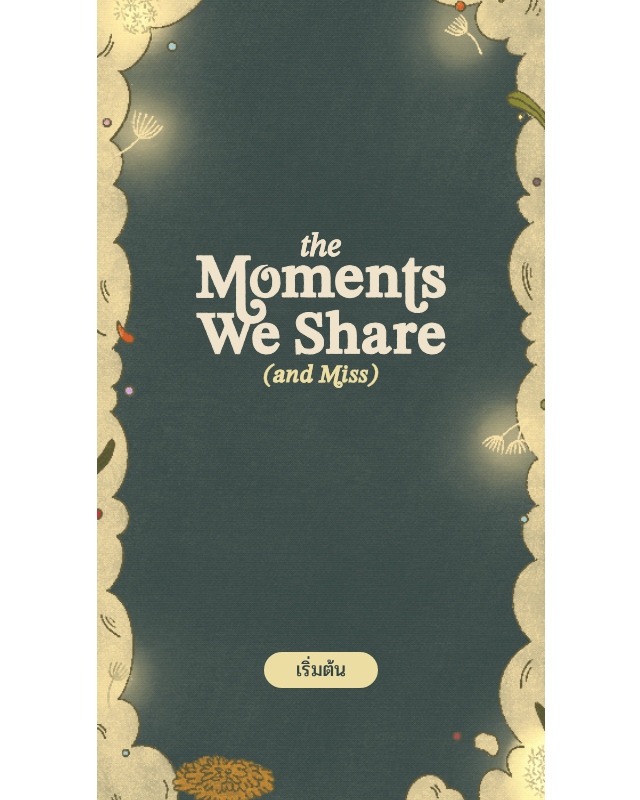
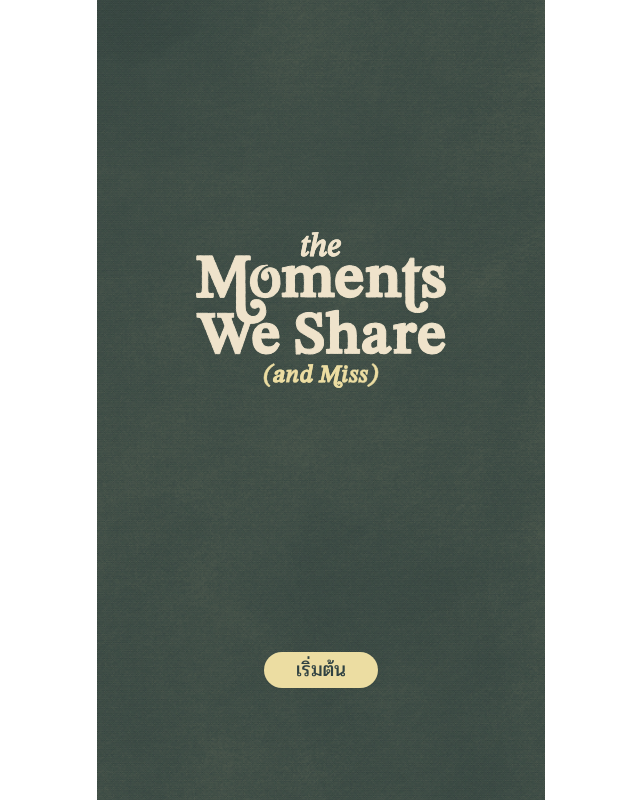
Before and after one commit to mekintown/moments-we-share-and-miss, a Next.js app: page / in a window 1280 px wide. Shown: the whole page, without its empty margins (319-959 px from the left). Built offline with nearby package versions, Linux system fonts and the light colour scheme.

Commit message:
add new component

```diff
--- a/src/components/AnimatedImage.tsx
+++ b/src/components/AnimatedImage.tsx
@@ -2,7 +2,6 @@
 
 import { backgroundMapConfig } from "@/configs/bg-config";
 import { cn } from "@/lib/utils";
-import { AnimatePresence, motion } from "framer-motion";
 import { StaticImport } from "next/dist/shared/lib/get-img-props";
 import Image, { ImageProps } from "next/image";
 import { useEffect, useState } from "react";
@@ -25,7 +24,7 @@ const AnimatedImage = ({
     if (src !== currentSrc) {
       setAttachPreload(true);
     }
-  }, [currentSrc, src]);
+  }, [src, currentSrc]);
 
   return (
     <>
@@ -33,38 +32,29 @@ const AnimatedImage = ({
         <Image
           src={src}
           alt={`attached-preload-${alt}`}
-          priority={true}
+          priority
           onLoad={() => {
             setCurrentSrc(src);
+            setAttachPreload(false);
           }}
           {...props}
-          className={cn(props.className, "-z-[100]")}
+          className={cn(props.className, "hidden")}
         />
       )}
-      <AnimatePresence mode="popLayout">
-        <motion.div
-          key={currentSrc}
-          initial={{ opacity: 1 }}
-          exit={{ opacity: 0 }}
-          transition={{ duration: 0.5, ease: "easeInOut" }}
-          onAnimationComplete={() => {
-            setTimeout(() => {
-              setAttachPreload(false);
-            }, 1500);
-          }}
-        >
-          <Image src={currentSrc} alt={alt} {...props} />
-        </motion.div>
-      </AnimatePresence>
+
+      {/* Main image shows "currentSrc" so no flash */}
+      <Image src={currentSrc} alt={alt} {...props} />
+
+      {/* Preload any additional images */}
       {preloadSrcs?.map((source: string | StaticImport) => (
         <Image
           key={`preload-${source}`}
           src={source}
           alt={`preload-${alt}`}
           loading="eager"
-          priority={true}
+          priority
+          className="hidden"
           {...props}
-          className="hidden"
         />
       ))}
     </>
--- a/src/components/AnimatedVideo.tsx
+++ b/src/components/AnimatedVideo.tsx
@@ -2,12 +2,11 @@
 
 import { backgroundMapConfig } from "@/configs/bg-config";
 import { cn } from "@/lib/utils";
-import { AnimatePresence, motion } from "framer-motion";
 import { useEffect, useState } from "react";
 
 interface AnimatedVideoProps {
   src: string;
-  onEnd: () => void;
+  onEnd?: () => void;
   className?: string;
   preloadSrcs: (typeof backgroundMapConfig)[keyof typeof backgroundMapConfig]["imagesPreload"];
 }
@@ -21,57 +20,42 @@ const AnimatedVideo = ({
   const [currentSrc, setCurrentSrc] = useState(src);
   const [attachPreload, setAttachPreload] = useState(false);
 
+  // If src changes, preload the new video hidden
   useEffect(() => {
     if (src !== currentSrc) {
       setAttachPreload(true);
     }
-  }, [currentSrc, src]);
+  }, [src, currentSrc]);
 
   return (
     <>
       {attachPreload && (
         <video
-          className={cn(props.className, "-z-[100] hidden")}
+          className={cn(props.className, "hidden")}
           onLoadedData={() => {
             setCurrentSrc(src);
+            setAttachPreload(false);
           }}
         >
-          <source src={src} {...props} />
+          <source src={src} />
         </video>
       )}
-      <AnimatePresence mode="popLayout">
-        <motion.div
-          key={currentSrc}
-          initial={{ opacity: 1 }}
-          exit={{ opacity: 0 }}
-          transition={{ duration: 0.5, ease: "easeInOut" }}
-          onAnimationComplete={() => {
-            setTimeout(() => {
-              setAttachPreload(false);
-            }, 1500);
-          }}
-        >
+
+      {/* Main video uses currentSrc so we only switch once new is preloaded */}
       <video
         muted
         playsInline
         autoPlay
+        onEnded={onEnd}
+        className={cn(props.className, "absolute inset-0")}
         {...props}
-            className="absolute w-full h-full inset-0"
-            onEnded={() => {
-              onEnd();
-            }}
       >
         <source src={currentSrc} />
       </video>
-        </motion.div>
-      </AnimatePresence>
+
+      {/* Preload any additional sources */}
       {preloadSrcs?.map((source: string) => (
-        <video
-          key={`preload-${source}`}
-          preload={source}
-          {...props}
-          className="hidden"
-        >
+        <video key={`preload-${source}`} preload="auto" className="hidden">
           <source src={source} />
         </video>
       ))}
--- /dev/null
+++ b/src/components/BackgroundLayer.tsx
@@ -0,0 +1,54 @@
+"use client";
+
+import { motion } from "framer-motion";
+import AnimatedVideo from "./AnimatedVideo";
+import AnimatedImage from "./AnimatedImage";
+
+interface BackgroundLayerProps {
+  isVideo: boolean;
+  src: string;
+  preloadSrcs?: string[];
+  onVideoEnd?: () => void;
+}
+
+const BackgroundLayer = ({
+  isVideo,
+  src,
+  preloadSrcs,
+  onVideoEnd,
+}: BackgroundLayerProps) => {
+  return (
+    <motion.div
+      style={{
+        position: "absolute",
+        inset: 0,
+        zIndex: -50,
+        overflow: "hidden",
+      }}
+      initial={{ opacity: 0 }}
+      animate={{ opacity: 1 }}
+      exit={{ opacity: 0 }}
+      transition={{ duration: 0.6, ease: "easeInOut" }}
+    >
+      {isVideo ? (
+        <AnimatedVideo
+          src={src}
+          preloadSrcs={preloadSrcs ?? []}
+          className="relative -z-50 object-cover w-full h-full"
+          onEnd={onVideoEnd}
+        />
+      ) : (
+        <AnimatedImage
+          src={src}
+          preloadSrcs={preloadSrcs ?? []}
+          alt="background-image"
+          loading="eager"
+          fill
+          className="relative -z-50 object-cover"
+        />
+      )}
+    </motion.div>
+  );
+};
+
+export default BackgroundLayer;
--- a/src/components/InteractiveBackground.tsx
+++ b/src/components/InteractiveBackground.tsx
@@ -2,16 +2,25 @@
 
 import { backgroundMapConfig } from "@/configs/bg-config";
 import { useCallback, useEffect, useMemo, useState } from "react";
-import AnimatedImage from "./AnimatedImage";
+import { AnimatePresence } from "framer-motion";
 import { usePathname, useRouter } from "next/navigation";
-import AnimatedVideo from "./AnimatedVideo";
+import BackgroundLayer from "./BackgroundLayer";
+
+interface LayerInfo {
+  key: string;
+  isVideo: boolean;
+  src: string;
+  preloadSrcs?: string[];
+  onVideoEnd?: () => void;
+}
 
 const InteractiveBackground = () => {
   const path = usePathname();
   const router = useRouter();
   const page = path.split("/")[1] as keyof typeof backgroundMapConfig;
-  const [bgImgSrc, setBgImgSrc] = useState<string | undefined>();
-  const [isVideo, setIsVideo] = useState(false);
+
+  const [prevBg, setPrevBg] = useState<LayerInfo | null>(null);
+  const [activeBg, setActiveBg] = useState<LayerInfo | null>(null);
 
   const config = backgroundMapConfig[page];
 
@@ -21,40 +30,6 @@ const InteractiveBackground = () => {
     }
   }, [config, router]);
 
-  useEffect(() => {
-    if (!config) {
-      return;
-    }
-
-    // Check if video
-    if (config.video) {
-      setIsVideo(true);
-      if (!Array.isArray(config.image)) {
-        setBgImgSrc(config.image);
-      }
-    } else {
-      // Handle stop-motion animation
-      if (Array.isArray(config.image)) {
-        animateSequence(config.image, config.stopMotionDuration || 2000, () => {
-          if (config.redirectTo) {
-            router.push(config.redirectTo);
-          }
-        });
-      }
-      // Handle static backgrounds with redirect
-      else if (config.redirectTo) {
-        setBgImgSrc(config.image);
-        setTimeout(() => {
-          router.push(config.redirectTo as string);
-        }, config.stopMotionDuration || 2500);
-      }
-      // Handle static backgrounds without redirects
-      else {
-        setBgImgSrc(config.image);
-      }
-    }
-  }, [page, router]);
-
   const animateSequence = (
     images: string[],
     duration: number,
@@ -62,7 +37,14 @@ const InteractiveBackground = () => {
   ) => {
     images.forEach((image, index) => {
       setTimeout(() => {
-        setBgImgSrc(image);
+        // Each new frame => fade from old activeBg to new activeBg
+        setPrevBg((old) => (old === null ? null : { ...old }));
+        setActiveBg((oldActive) => ({
+          key: `image-sequence-${page}-${index}-${Date.now()}`,
+          isVideo: false,
+          src: image,
+          preloadSrcs: config?.imagesPreload,
+        }));
         if (index === images.length - 1 && callback) {
           setTimeout(callback, duration / 2);
         }
@@ -70,32 +52,84 @@ const InteractiveBackground = () => {
     });
   };
 
-  const imagePreloadSrc = useMemo(
-    () => backgroundMapConfig[page]?.imagesPreload,
-    [page]
-  );
+  useEffect(() => {
+    if (!config) return;
+
+    setPrevBg(activeBg || null);
+
+    if (config.video) {
+      // if it’s a video
+      setActiveBg({
+        key: `video-${page}-${Date.now()}`,
+        isVideo: true,
+        src: !Array.isArray(config.image) ? config.image : "",
+        preloadSrcs: config.imagesPreload,
+        onVideoEnd: handleVideoEnd,
+      });
+    } else {
+      // If not video => possibly stop-motion
+      if (Array.isArray(config.image)) {
+        setActiveBg({
+          key: `image-seq-${page}-${Date.now()}`,
+          isVideo: false,
+          src: config.image[0],
+          preloadSrcs: config.imagesPreload,
+        });
+        animateSequence(config.image, config.stopMotionDuration || 2000, () => {
+          if (config.redirectTo) {
+            router.push(config.redirectTo);
+          }
+        });
+      } else if (config.redirectTo) {
+        // Single static image + redirect
+        setActiveBg({
+          key: `image-redirect-${page}-${Date.now()}`,
+          isVideo: false,
+          src: config.image,
+          preloadSrcs: config.imagesPreload,
+        });
+        setTimeout(() => {
+          router.push(config.redirectTo as string);
+        }, config.stopMotionDuration || 2500);
+      } else {
+        // Plain static
+        setActiveBg({
+          key: `image-${page}-${Date.now()}`,
+          isVideo: false,
+          src: config.image,
+          preloadSrcs: config.imagesPreload,
+        });
+      }
+    }
+  }, [page, config]);
+
+  useEffect(() => {
+    if (prevBg && activeBg && prevBg.key === activeBg.key) {
+      setPrevBg(null);
+    }
+  }, [prevBg, activeBg]);
 
   return (
-    <>
-      {bgImgSrc &&
-        (isVideo ? (
-          <AnimatedVideo
-            src={bgImgSrc}
-            preloadSrcs={imagePreloadSrc}
-            className="relative -z-50 object-cover"
-            onEnd={handleVideoEnd}
-          />
-        ) : (
-          <AnimatedImage
-            src={bgImgSrc}
-            preloadSrcs={imagePreloadSrc}
-            alt="background-image"
-            loading="eager"
-            fill
-            className="relative -z-50 object-cover"
-          />
-        ))}
-    </>
+    <AnimatePresence onExitComplete={() => setPrevBg(null)}>
+      {prevBg && (
+        <BackgroundLayer
+          key={prevBg.key}
+          isVideo={prevBg.isVideo}
+          src={prevBg.src}
+          preloadSrcs={prevBg.preloadSrcs}
+          onVideoEnd={prevBg.onVideoEnd}
+        />
+      )}
+      {activeBg && (
+        <BackgroundLayer
+          key={activeBg.key}
+          isVideo={activeBg.isVideo}
+          src={activeBg.src}
+          preloadSrcs={activeBg.preloadSrcs}
+          onVideoEnd={activeBg.onVideoEnd}
+        />
+      )}
+    </AnimatePresence>
   );
 };
 
```
Lines whose indentation alone changed are shown as unchanged.
